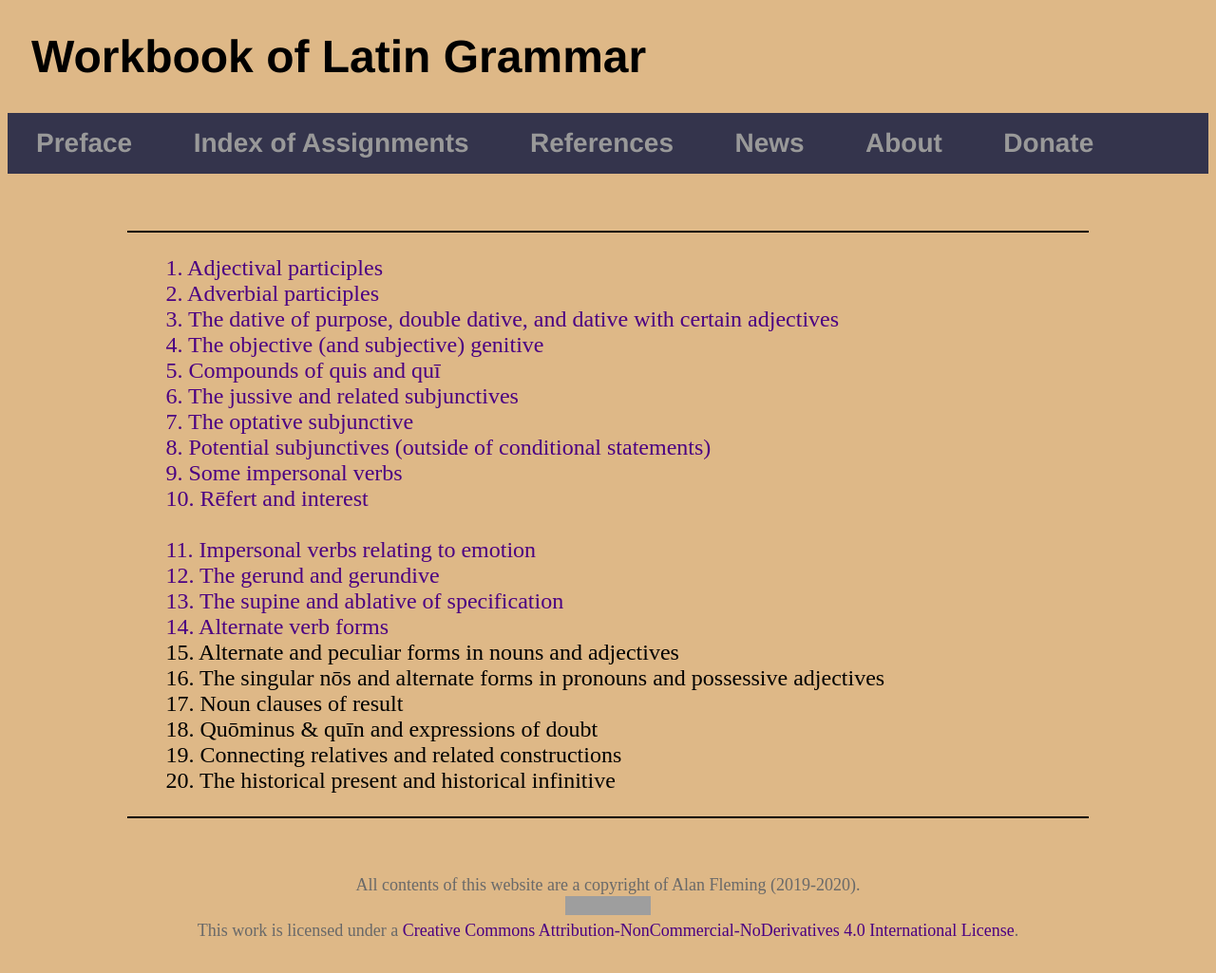
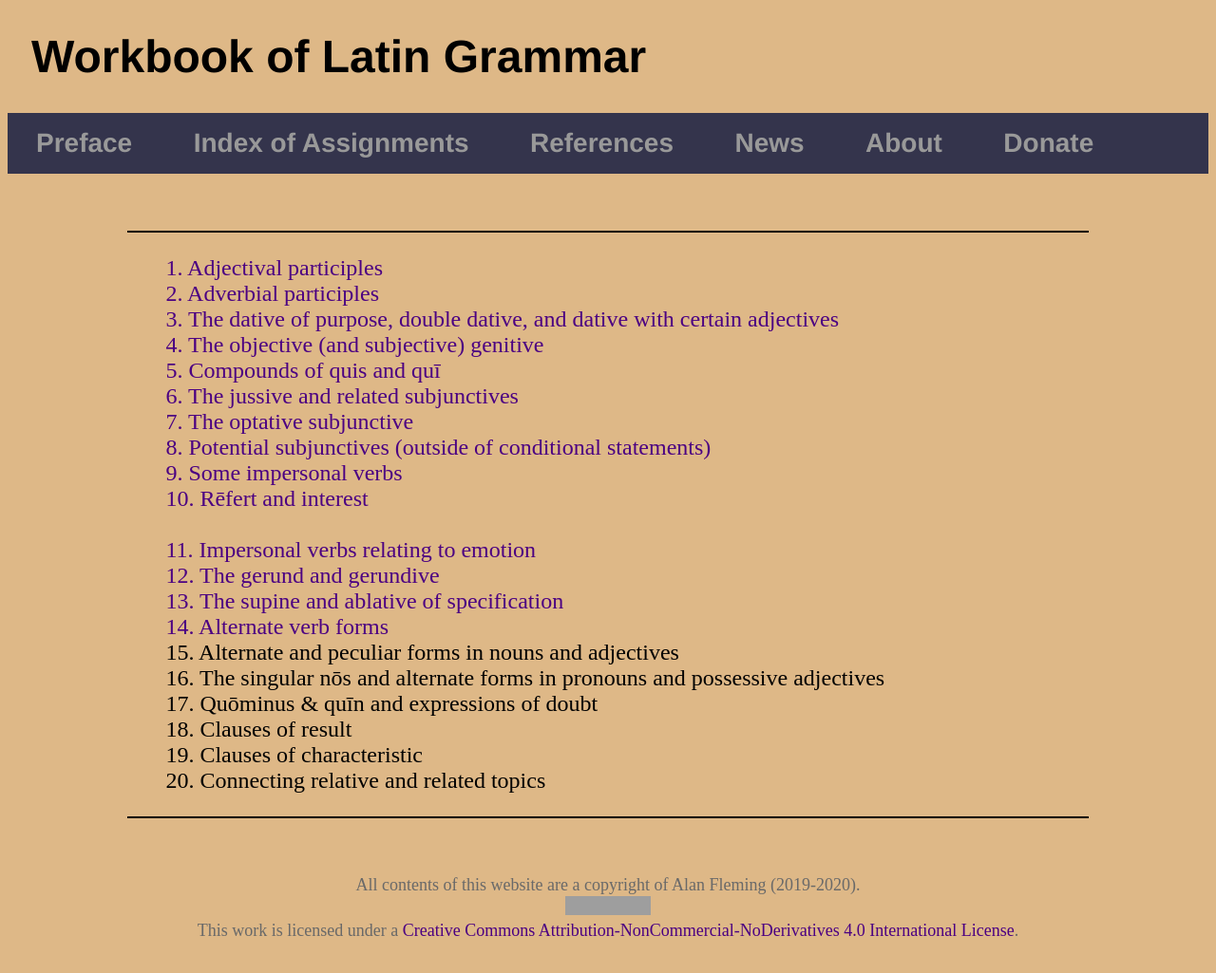
Before and after one commit to AlanCFleming82/AlanCFleming82.github.io, a Jekyll site: the page built from Assignments.html, in a window 1280 px wide and 1031 px high. Shown: the top 1025 px of the window at 95% size. Built offline with Jekyll 4.4.1, drawn with Linux system fonts in a browser that asks for light colours; grey boxes are pictures that could not be loaded.

Commit message:
updated index of assignments

```diff
--- a/Assignments.html
+++ b/Assignments.html
@@ -22,9 +22,9 @@ title: Index of Assignments
 <li><a href="/Assignments/14_Alternate_verb.html">14. Alternate verb forms</a></li>
 <li>15. Alternate and peculiar forms in nouns and adjectives</li>
 <li>16. The singular nōs and alternate forms in pronouns and possessive adjectives</li>
-<li>17. Noun clauses of result</li>
-<li>18. Quōminus & quīn and expressions of doubt</li>
-<li>19. Connecting relatives and related constructions</li>
-<li>20. The historical present and historical infinitive</li>
+<li>17. Quōminus & quīn and expressions of doubt</li>
+<li>18. Clauses of result</li>
+<li>19. Clauses of characteristic</li>
+<li>20. Connecting relative and related topics</li>
 
 	</ul></div>
```
